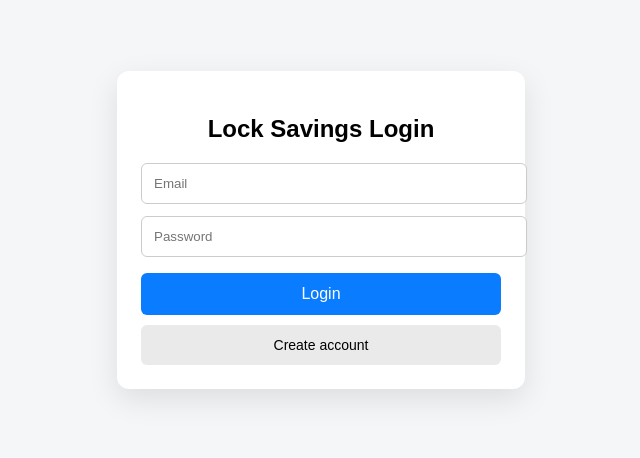
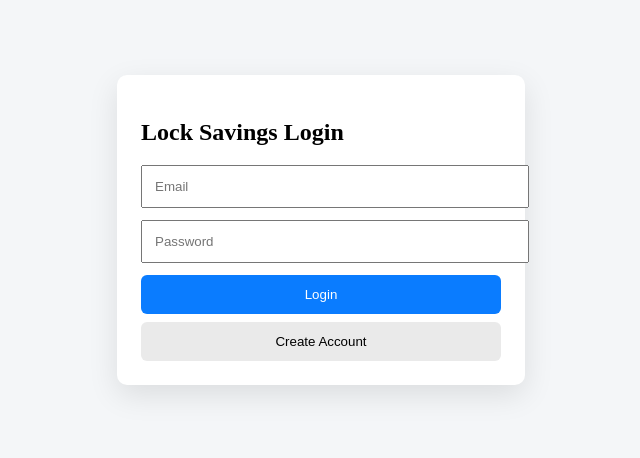
Before and after one commit to JBRUL254/Lock-savings-app, a React (Vite) app in the folder frontend/: page / in a window 1280 px wide. Shown: the part 178-636 px from the top of the page, without its empty margins (319-959 px from the left). Built offline with nearby package versions, Linux system fonts and the light colour scheme; no server answers.

Commit message:
Refactor authentication logic and add page state
Refactored login and signup functions for better readability and added page state management.

```diff
--- a/frontend/src/App.jsx
+++ b/frontend/src/App.jsx
@@ -1,10 +1,6 @@
-import { useState } from "react";
+import { useEffect, useState } from "react";
 import { createClient } from "@supabase/supabase-js";
 
-/**
- * Supabase client (frontend uses anon key only)
- * These MUST be set in Render Static Site ENV
- */
 const supabase = createClient(
   import.meta.env.VITE_SUPABASE_URL,
   import.meta.env.VITE_SUPABASE_ANON_KEY
@@ -13,194 +9,185 @@ const supabase = createClient(
 export default function App() {
   const [email, setEmail] = useState("");
   const [password, setPassword] = useState("");
+  const [user, setUser] = useState(null);
   const [loading, setLoading] = useState(false);
   const [error, setError] = useState("");
-  const [user, setUser] = useState(null);
+  const [page, setPage] = useState("dashboard");
 
-  // LOGIN
-  const handleLogin = async () => {
+  useEffect(() => {
+    supabase.auth.getUser().then(({ data }) => {
+      if (data?.user) setUser(data.user);
+    });
+  }, []);
+
+  const login = async () => {
+    setLoading(true);
     setError("");
-    setLoading(true);
-
     const { data, error } = await supabase.auth.signInWithPassword({
       email,
       password,
     });
-
     setLoading(false);
-
-    if (error) {
-      setError(error.message);
-    } else {
-      setUser(data.user);
-    }
+    if (error) setError(error.message);
+    else setUser(data.user);
   };
 
-  // SIGN UP
-  const handleSignup = async () => {
+  const signup = async () => {
+    setLoading(true);
     setError("");
-    setLoading(true);
-
     const { data, error } = await supabase.auth.signUp({
       email,
       password,
     });
-
     setLoading(false);
-
-    if (error) {
-      setError(error.message);
-    } else {
-      alert("Account created! Check your email if confirmation is required.");
-      setUser(data.user);
-    }
+    if (error) setError(error.message);
+    else setUser(data.user);
   };
 
-  // LOGOUT
-  const handleLogout = async () => {
+  const logout = async () => {
     await supabase.auth.signOut();
     setUser(null);
   };
 
-  // ===== DASHBOARD (AFTER LOGIN) =====
-  if (user) {
+  // ---------------- LOGIN PAGE ----------------
+  if (!user) {
     return (
-      <div
-        style={{
-          minHeight: "100vh",
-          display: "flex",
-          flexDirection: "column",
-          alignItems: "center",
-          justifyContent: "center",
-          fontFamily: "Arial, sans-serif",
-          background: "#f4f6f8",
-        }}
-      >
-        <h2>Welcome 👋</h2>
-        <p>{user.email}</p>
-
-        <button
-          onClick={handleLogout}
-          style={{
-            marginTop: 20,
-            padding: 12,
-            background: "#ff3b3b",
-            color: "#fff",
-            border: "none",
-            borderRadius: 6,
-            cursor: "pointer",
-          }}
-        >
-          Logout
-        </button>
-      </div>
-    );
-  }
-
-  // ===== LOGIN PAGE =====
-  return (
-    <div
-      style={{
-        minHeight: "100vh",
-        display: "flex",
-        justifyContent: "center",
-        alignItems: "center",
-        background: "#f4f6f8",
-        fontFamily: "Arial, sans-serif",
-      }}
-    >
-      <div
-        style={{
-          width: 360,
-          padding: 24,
-          background: "#ffffff",
-          borderRadius: 12,
-          boxShadow: "0 10px 30px rgba(0,0,0,0.1)",
-        }}
-      >
-        <h2 style={{ textAlign: "center", marginBottom: 20 }}>
-          Lock Savings Login
-        </h2>
-
-        {error && (
-          <div
-            style={{
-              background: "#ffe0e0",
-              color: "#b00000",
-              padding: 10,
-              borderRadius: 6,
-              marginBottom: 12,
-              fontSize: 14,
-            }}
-          >
-            {error}
-          </div>
-        )}
-
+      <div style={styles.center}>
+        <div style={styles.card}>
+          <h2>Lock Savings Login</h2>
+          {error && <p style={{ color: "red" }}>{error}</p>}
           <input
-          type="email"
             placeholder="Email"
             value={email}
             onChange={(e) => setEmail(e.target.value)}
-          style={{
-            width: "100%",
-            padding: 12,
-            marginBottom: 12,
-            borderRadius: 6,
-            border: "1px solid #ccc",
-          }}
+            style={styles.input}
           />
-
           <input
             type="password"
             placeholder="Password"
             value={password}
             onChange={(e) => setPassword(e.target.value)}
-          style={{
+            style={styles.input}
+          />
+          <button onClick={login} style={styles.primary}>
+            Login
+          </button>
+          <button onClick={signup} style={styles.secondary}>
+            Create Account
+          </button>
+        </div>
+      </div>
+    );
+  }
+
+  // ---------------- DASHBOARD ----------------
+  return (
+    <div style={{ fontFamily: "Arial", minHeight: "100vh" }}>
+      {/* NAV */}
+      <div style={styles.nav}>
+        <strong>Lock Savings</strong>
+        <div>
+          <button onClick={() => setPage("dashboard")}>Dashboard</button>
+          <button onClick={() => setPage("savings")}>Savings</button>
+          <button onClick={() => setPage("deposit")}>Deposit</button>
+          <button onClick={() => setPage("withdraw")}>Withdraw</button>
+          <button onClick={() => setPage("loans")}>Loans</button>
+          <button onClick={logout} style={{ color: "red" }}>
+            Logout
+          </button>
+        </div>
+      </div>
+
+      {/* CONTENT */}
+      <div style={{ padding: 20 }}>
+        {page === "dashboard" && (
+          <>
+            <h2>Welcome 👋</h2>
+            <p>{user.email}</p>
+            <p>Total Savings: <strong>KES 0.00</strong></p>
+          </>
+        )}
+
+        {page === "savings" && (
+          <>
+            <h2>My Savings</h2>
+            <p>No savings yet.</p>
+          </>
+        )}
+
+        {page === "deposit" && (
+          <>
+            <h2>Deposit Funds</h2>
+            <button
+              style={styles.primary}
+              onClick={() => alert("Paystack deposit coming next")}
+            >
+              Deposit with Paystack
+            </button>
+          </>
+        )}
+
+        {page === "withdraw" && (
+          <>
+            <h2>Withdraw</h2>
+            <p>Withdrawal logic will be added.</p>
+          </>
+        )}
+
+        {page === "loans" && (
+          <>
+            <h2>Loans</h2>
+            <p>Loan application coming soon.</p>
+          </>
+        )}
+      </div>
+    </div>
+  );
+}
+
+const styles = {
+  center: {
+    minHeight: "100vh",
+    display: "flex",
+    alignItems: "center",
+    justifyContent: "center",
+    background: "#f4f6f8",
+  },
+  card: {
+    width: 360,
+    padding: 24,
+    background: "#fff",
+    borderRadius: 10,
+    boxShadow: "0 10px 30px rgba(0,0,0,0.1)",
+  },
+  input: {
     width: "100%",
     padding: 12,
-            marginBottom: 16,
-            borderRadius: 6,
-            border: "1px solid #ccc",
-          }}
-        />
-
-        <button
-          onClick={handleLogin}
-          disabled={loading}
-          style={{
+    marginBottom: 12,
+  },
+  primary: {
     width: "100%",
     padding: 12,
     background: "#0a7cff",
     color: "#fff",
     border: "none",
     borderRadius: 6,
+    marginBottom: 8,
     cursor: "pointer",
-            fontSize: 16,
-            marginBottom: 10,
-            opacity: loading ? 0.7 : 1,
-          }}
-        >
-          {loading ? "Logging in..." : "Login"}
-        </button>
-
-        <button
-          onClick={handleSignup}
-          disabled={loading}
-          style={{
+  },
+  secondary: {
     width: "100%",
     padding: 12,
     background: "#eaeaea",
-            color: "#000",
     border: "none",
     borderRadius: 6,
     cursor: "pointer",
-            fontSize: 14,
-          }}
-        >
-          Create account
-        </button>
-      </div>
-    </div>
-  );
-}
+  },
+  nav: {
+    padding: 12,
+    background: "#0a7cff",
+    color: "#fff",
+    display: "flex",
+    justifyContent: "space-between",
+  },
+};
```
Lines whose indentation alone changed are shown as unchanged.
